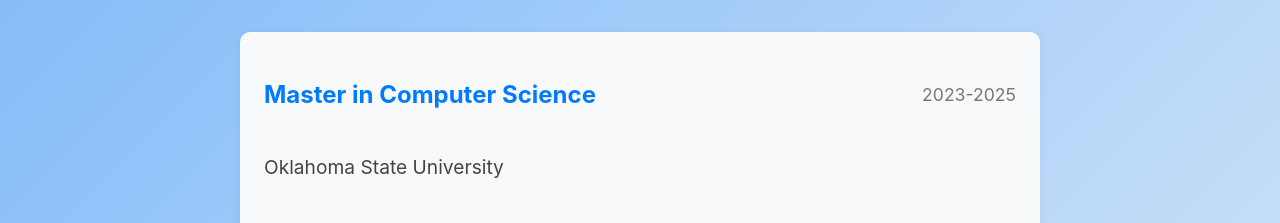
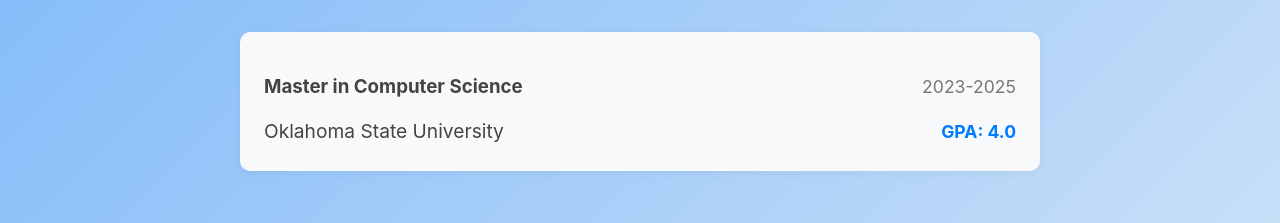
Before and after one commit to Camrahd/My-Portfolio, a React (Create React App) app in the folder portfolio/: page / in a window 1280 px wide. Shown: the part 680-903 px from the top of the page. Built offline with nearby package versions, Linux system fonts and the light colour scheme.

Commit message:
GPA Added in eductioan(About.jsx)

```diff
--- a/portfolio/src/CSS/About.css
+++ b/portfolio/src/CSS/About.css
@@ -106,11 +106,29 @@
   align-items: center;
 }
 
-.education-details h3 {
-  font-size: 1.5rem;
+/* Education Details Styling */
+.education-details {
+  display: flex;
+  justify-content: space-between;
+  align-items: center;
+  gap: 10px; /* Optional: Adjust spacing between elements */
+}
+
+/* Align GPA with the University Name */
+.education-item p {
+  display: flex;
+  justify-content: space-between;
+  align-items: center;
+  margin: 0;
+  padding: 0;
+}
+
+/* GPA Styling */
+.gpa {
+  font-size: 1.1rem;
+  color: #007bff;
   font-weight: bold;
-  color: #007bff;
-  transition: color 0.3s ease;
+  margin-left: 10px; /* Adjust spacing as needed */
 }
 
 .education-year {
@@ -118,6 +136,7 @@
   color: #777;
   transition: color 0.3s ease;
 }
+
 
 /* Skills Grid */
 .skills-grid {
--- a/portfolio/src/Components/About.jsx
+++ b/portfolio/src/Components/About.jsx
@@ -26,12 +26,15 @@
           I am a Full Stack Developer passionate about learning, quick to adapt, and motivated to solve problems. I have a strong foundation in full-stack development and am eager to contribute to the industry.          </p>
           <h2 className="education-title">Education</h2>
           <div className="education-item">
-            <div className="education-details">
-              <h3>Master in Computer Science</h3>
-              <span className="education-year">2023-2025</span>
-            </div>
-            <p>Oklahoma State University</p>
-          </div>
+  <div className="education-details">
+    <h3>Master in Computer Science</h3>
+    <span className="education-year">2023-2025</span>
+  </div>
+  <p>
+    Oklahoma State University
+    <span className="gpa">GPA: 4.0</span> {/* Add GPA here */}
+  </p>
+</div>
           <h2 className="skills-title">Skills</h2>
           <div className="skills-grid">
             <div className="skill-item">
```
